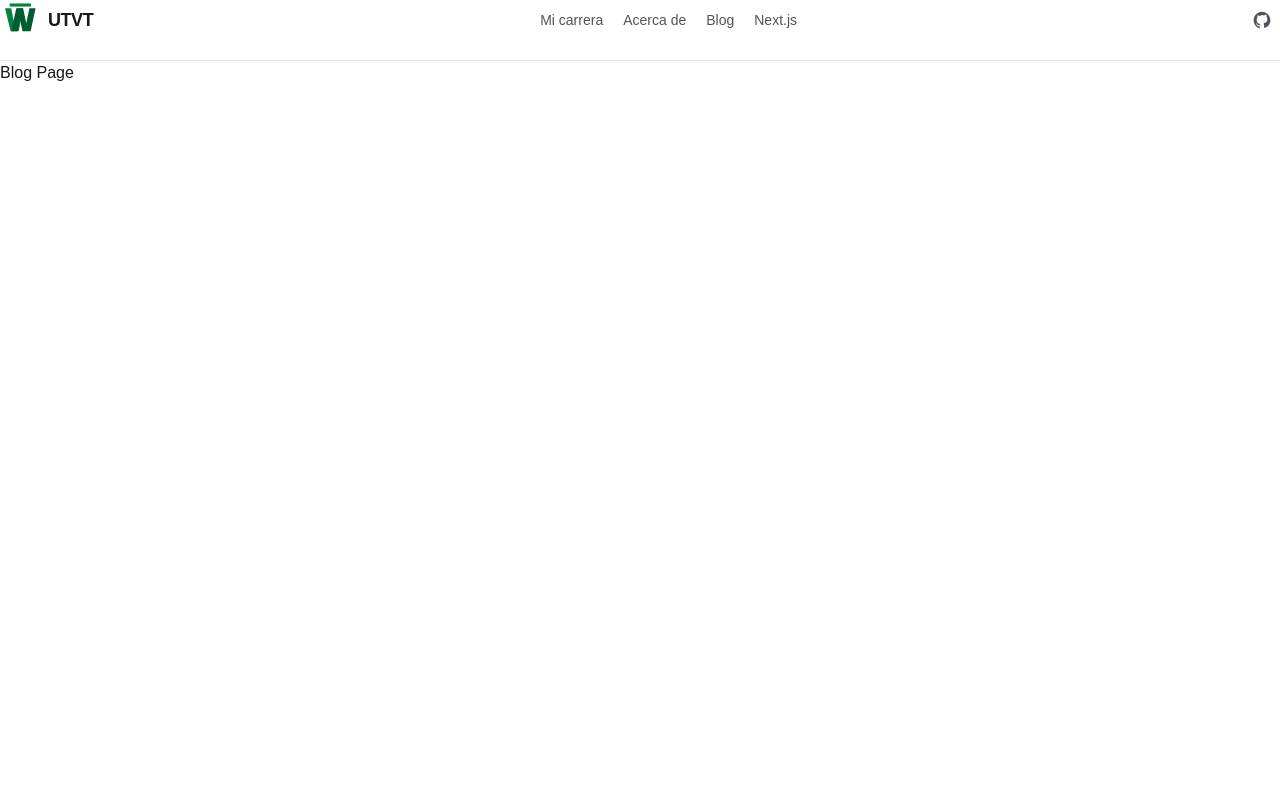
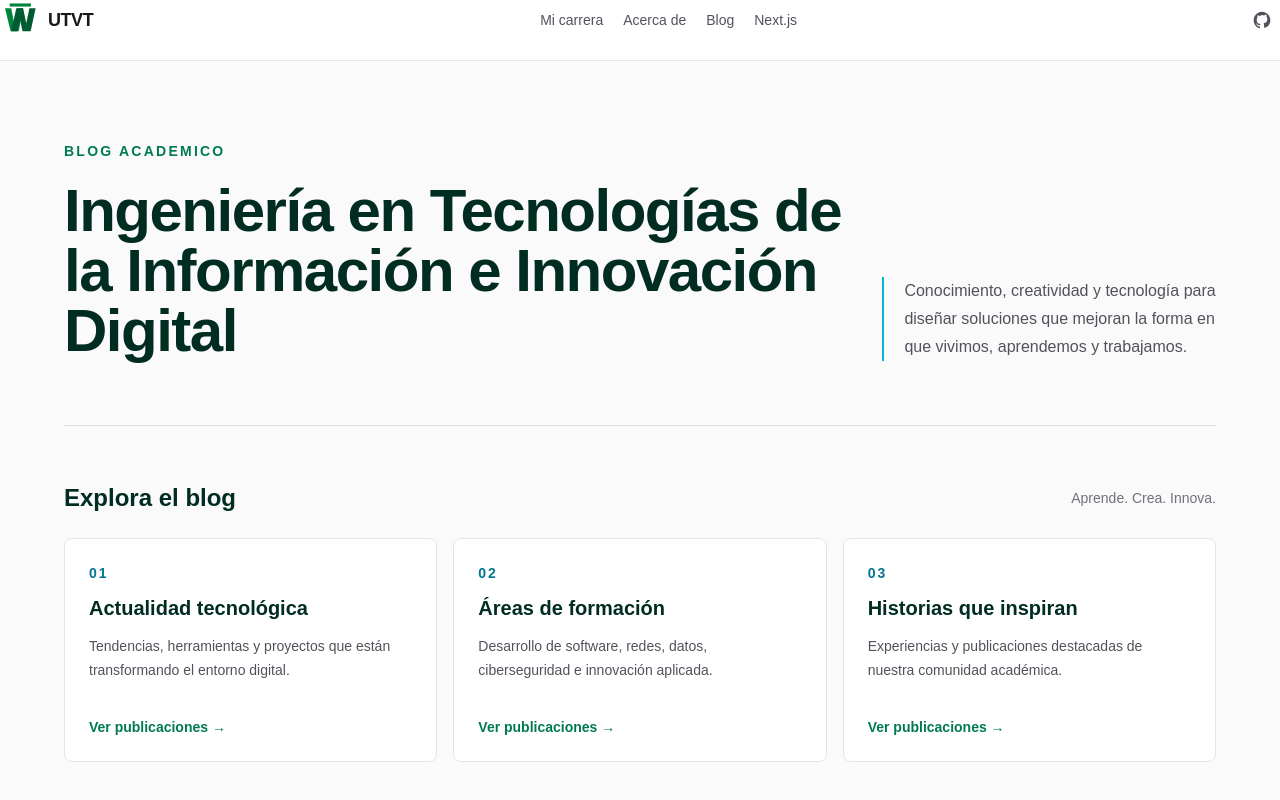
Before and after one commit to jaimediaz25/laboratoros_nextjs, a Next.js app: page /blog in a window 1280 px wide. Shown: the top 800 px of the page. Built offline with nearby package versions, Linux system fonts and the light colour scheme.

Commit message:
video7: blogpage

```diff
--- a/app/blog/page.tsx
+++ b/app/blog/page.tsx
@@ -1,9 +1,36 @@
+import { blogSections } from "../data/blog-sections";
+import ListItem from "../components/utils/ListItem";
+
 function BlogPage() {
-  return (
-    <div>
-      Blog Page
-    </div>
-  );
+    return (
+        <main className="min-h-[calc(100vh-81px)] bg-zinc-50 px-6 py-12 text-zinc-900 sm:px-10 lg:px-16 lg:py-20">
+            <div className="mx-auto max-w-6xl">
+                <div className="grid gap-10 border-b border-emerald-900/15 pb-12 lg:grid-cols-[1.4fr_0.6fr] lg:items-end lg:pb-16">
+                    <div>
+                        <p className="mb-5 text-sm font-bold tracking-[0.16em] text-emerald-700">BLOG ACADEMICO</p>
+                        <h1 className="max-w-4xl text-4xl font-bold tracking-tight text-emerald-950 sm:text-5xl lg:text-6xl">
+                            Ingeniería en Tecnologías de la Información e Innovación Digital
+                        </h1>
+                    </div>
+                    <p className="max-w-md border-l-2 border-cyan-500 pl-5 text-base leading-7 text-zinc-600">
+                        Conocimiento, creatividad y tecnología para diseñar soluciones que mejoran la forma en que vivimos, aprendemos y trabajamos.
+                    </p>
+                </div>
+
+                <section className="pt-10 lg:pt-14" aria-labelledby="explora-el-blog">
+                    <div className="mb-6 flex items-center justify-between gap-4">
+                        <h2 id="explora-el-blog" className="text-xl font-semibold text-emerald-950 sm:text-2xl">Explora el blog</h2>
+                        <span className="hidden text-sm font-medium text-zinc-500 sm:block">Aprende. Crea. Innova.</span>
+                    </div>
+                    <ul className="grid gap-4 md:grid-cols-3">
+                        {blogSections.map((section) => (
+                            <ListItem key={section.href} {...section} />
+                        ))}
+                    </ul>
+                </section>
+            </div>
+        </main>
+    );
 }
 
 export default BlogPage;
--- /dev/null
+++ b/app/components/utils/ListItem.tsx
@@ -0,0 +1,28 @@
+import Link from "next/link";
+
+type ListItemProps = {
+    href: string;
+    label: string;
+    description: string;
+    number: string;
+};
+
+function ListItem({ href, label, description, number }: ListItemProps) {
+    return (
+        <li key={href}>
+            <Link
+                href={href}
+                className="group flex h-full min-h-56 flex-col justify-between rounded-lg border border-zinc-200 bg-white p-6 transition duration-200 hover:-translate-y-1 hover:border-emerald-500 hover:shadow-lg hover:shadow-emerald-950/10 focus-visible:outline-2 focus-visible:outline-offset-4 focus-visible:outline-cyan-600"
+            >
+                <span className="text-sm font-bold tracking-[0.14em] text-cyan-700">{number}</span>
+                <div>
+                    <h3 className="mb-3 text-xl font-bold text-emerald-950 transition-colors group-hover:text-emerald-700">{label}</h3>
+                    <p className="text-sm leading-6 text-zinc-600">{description}</p>
+                </div>
+                <span className="mt-6 text-sm font-semibold text-emerald-700">Ver publicaciones <span aria-hidden="true">&rarr;</span></span>
+            </Link>
+        </li>
+    );
+}
+
+export default ListItem;
--- /dev/null
+++ b/app/data/blog-sections.ts
@@ -0,0 +1,22 @@
+import { BlogSection } from "../types/blog";
+
+export const blogSections: BlogSection[] = [
+    {
+        href: "/blog/actualidad-tecnologica",
+        label: "Actualidad tecnológica",
+        description: "Tendencias, herramientas y proyectos que están transformando el entorno digital.",
+        number: "01",
+    },
+    {
+        href: "/blog/areas-de-formacion",
+        label: "Áreas de formación",
+        description: "Desarrollo de software, redes, datos, ciberseguridad e innovación aplicada.",
+        number: "02",
+    },
+    {
+        href: "/blog/historias-que-inspiran",
+        label: "Historias que inspiran",
+        description: "Experiencias y publicaciones destacadas de nuestra comunidad académica.",
+        number: "03",
+    },
+];
--- /dev/null
+++ b/app/types/blog.ts
@@ -0,0 +1,17 @@
+export type BlogSection = {
+    href: string;
+    label: string;
+    description: string;
+    number: string;
+}
+
+export type BlogPost = {
+    title: string;
+    paragraphs: string[];
+}
+
+export type BlogPostPageProps = {
+    params: Promise<{
+        "slug": string;
+    }>;
+}
```
